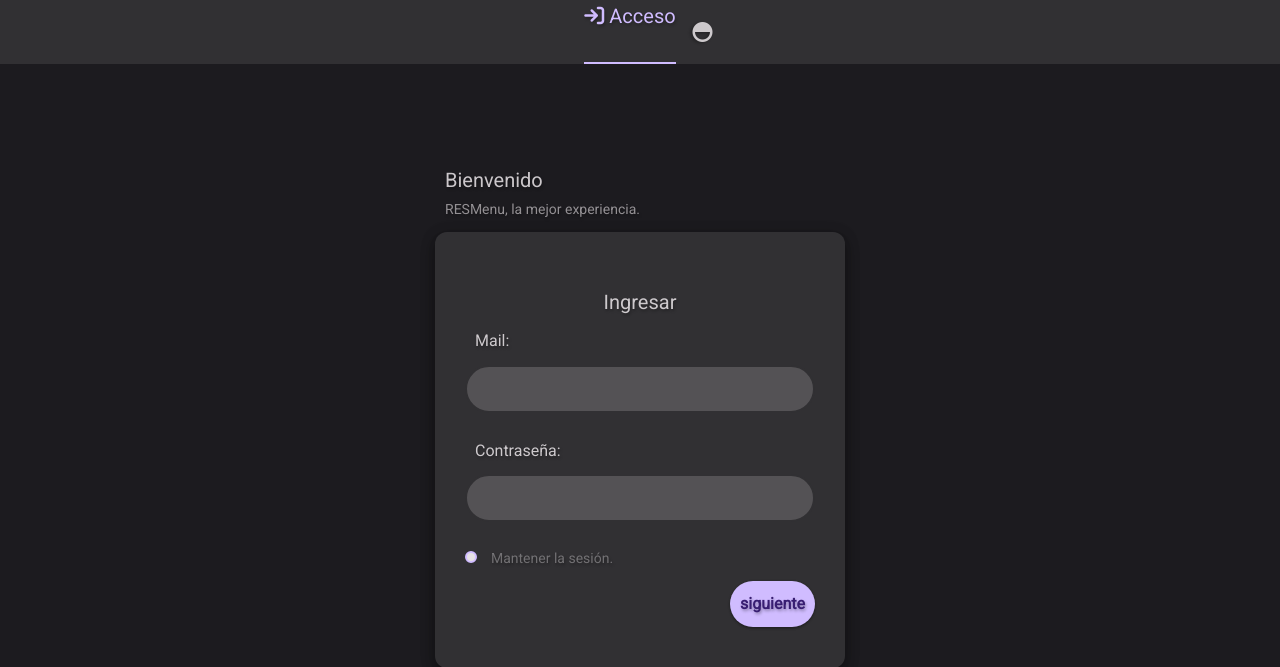
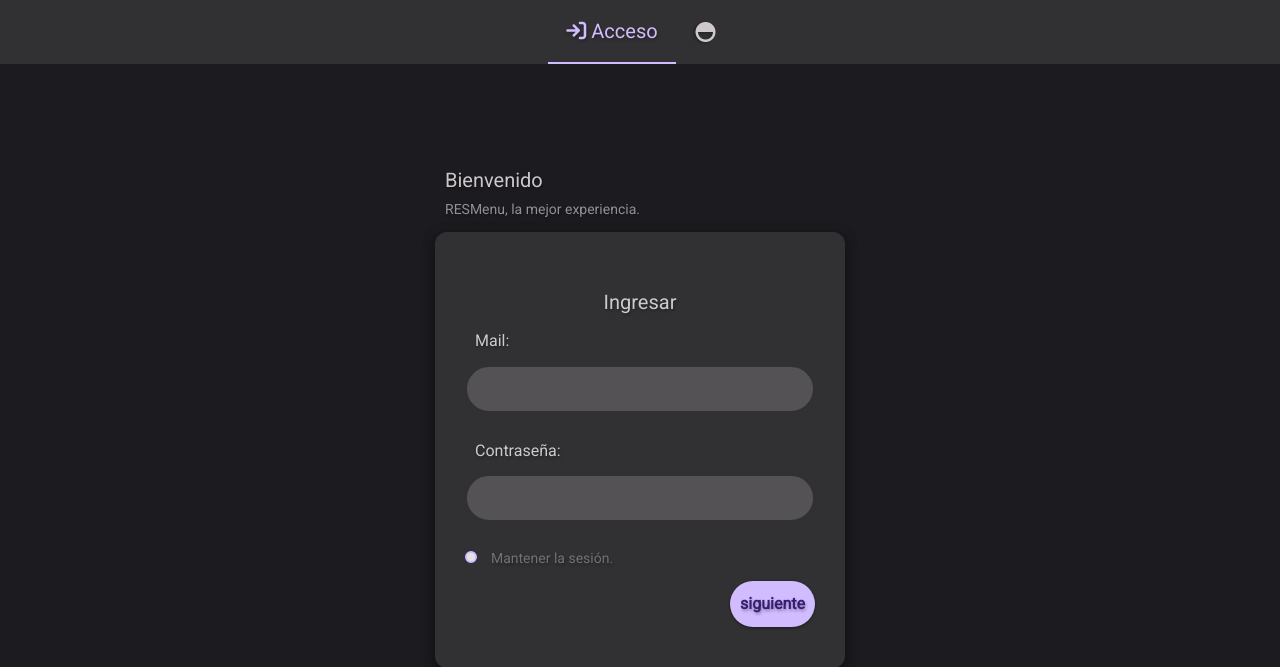
Before and after one commit to Maxi-Fittipaldi/RESMenu_des_app, a Flask app: page /login in a window 1280 px wide. Shown: the top 667 px of the page. Run offline with Flask 2, Linux system fonts and the light colour scheme; some libraries are stand-ins or nearby versions.

Commit message:
corrección de errores

```diff
--- a/static/CSS/index.css
+++ b/static/CSS/index.css
@@ -95,9 +95,10 @@ nav {
   width: 100%;
   height: 64px;
   background-color: var(--Surface);
-  box-shadow: var(--Shadow-4DP) a;
-  box-shadow-padding: 6px 18px;
-  box-shadow-line-height: 50px;
+}
+nav a {
+  padding: 6px 18px;
+  line-height: 50px;
 }
 nav a:hover, nav i:hover {
   color: var(--Primary);
@@ -111,7 +112,7 @@ nav .active {
 .theme {
   transform: rotate(90deg);
 }
-.theme .down {
+.theme.down {
   transform: rotate(-90deg);
 }
 
--- a/static/SASS/index.scss
+++ b/static/SASS/index.scss
@@ -56,8 +56,10 @@
 │ [1.2] Animations         │
 └──────────────────────────┘ */
 .ripple {
+    &{
         background-position: center;
         transition: background 0.4s;
+    }
     &:hover {
         background: var(--Primary) radial-gradient(circle, transparent 1%, var(--Primary) 1%) center/15000%;
     }
@@ -81,12 +83,14 @@
 └──────────────────────────┘ */
     /* [2.1.1] ─── Navbar ───*/
     nav {
+
+        &{
             display: flex;
             justify-content: center;
             width: 100%;
             height: 64px;
             background-color: var(--Surface);
-        box-shadow: var(--Shadow-4DP)
+        }
 
         a {
             padding: 6px 18px;
@@ -103,7 +107,7 @@
     }
     .theme {
         transform: rotate(90deg);
-        .down {
+        &.down {
             transform: rotate(-90deg);
         }
     }
@@ -125,12 +129,15 @@
     }
 
     form {
+        &{
             background-color: var(--Surface);
             box-shadow: var(--Shadow-8DP);
             padding: 44px 30px calc(42px + 45px) 30px;
             border-radius: 12px;
+        }
 
         .text-input {
+            &{
                 width: 350px;
                 font-size: 16px;
                 line-height : 24px;
@@ -140,6 +147,7 @@
                 background-color: var(--Surface-L35);
                 color: var(--On-Surface);
                 border: 2px solid var(--Surface);
+            }
 
             &:focus {
                 border: 2px solid var(--Primary);
@@ -150,6 +158,7 @@
 
 
     .button {
+        &{
             display: block;
             border-radius: 25px;
             background-color: var(--Primary);
@@ -157,6 +166,7 @@
             float: right;
             box-shadow: var(--Shadow-1DP);
             cursor: pointer;
+        }
 
         p {
             font-weight: var(--On-Color-TXT-Weight);
@@ -170,11 +180,13 @@
 
 
     .regular-checkbox {
+        &{
             -webkit-appearance: none;
             padding: 4px;
             border-radius: 6px;
             background-color: var(--On-Surface);
             border: 2px solid var(--Primary);
+        }
         &:checked {
             background-color: var(--Primary);
         }
@@ -185,9 +197,11 @@
 │ [2.3] Footer             │
 └──────────────────────────┘ */
     footer {
+        &{
             display: flex;
             justify-content: center;
             background-color: var(--Surface);
+        }
         a {
             padding: 6px 18px;
             line-height : 21px;
```
Lines whose indentation alone changed are shown as unchanged.
